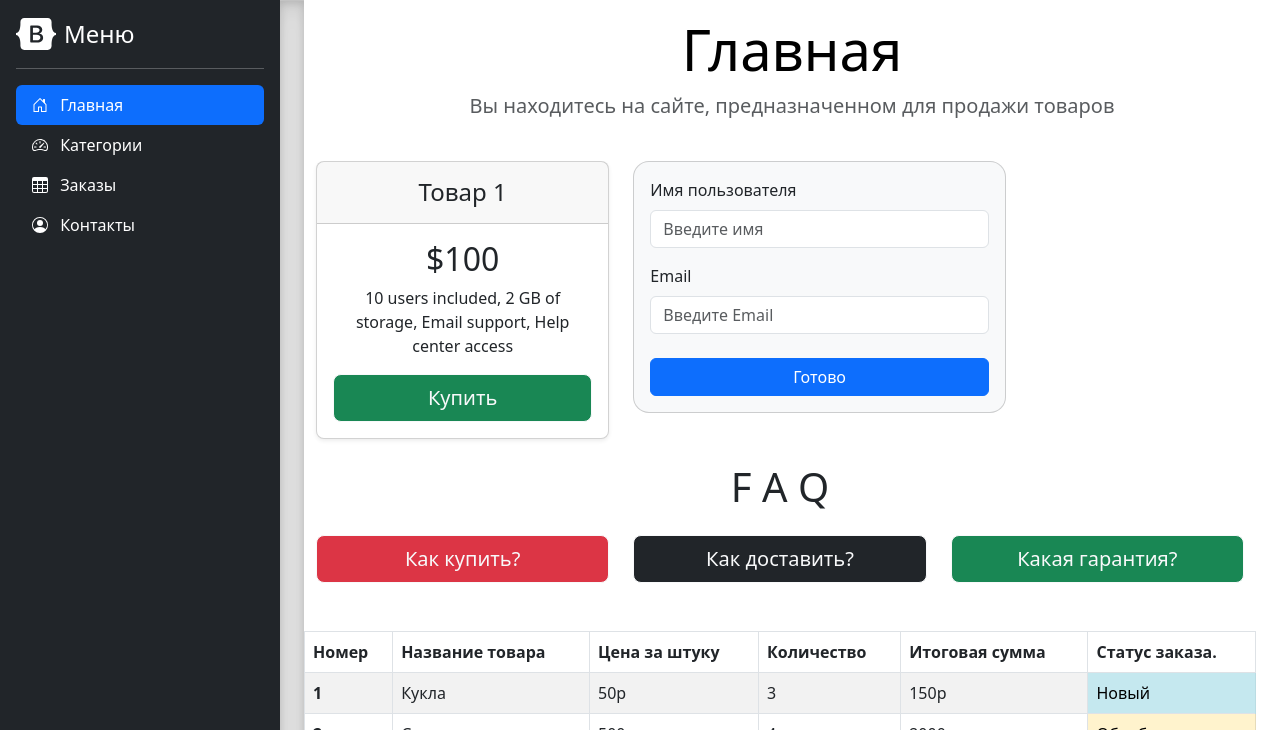
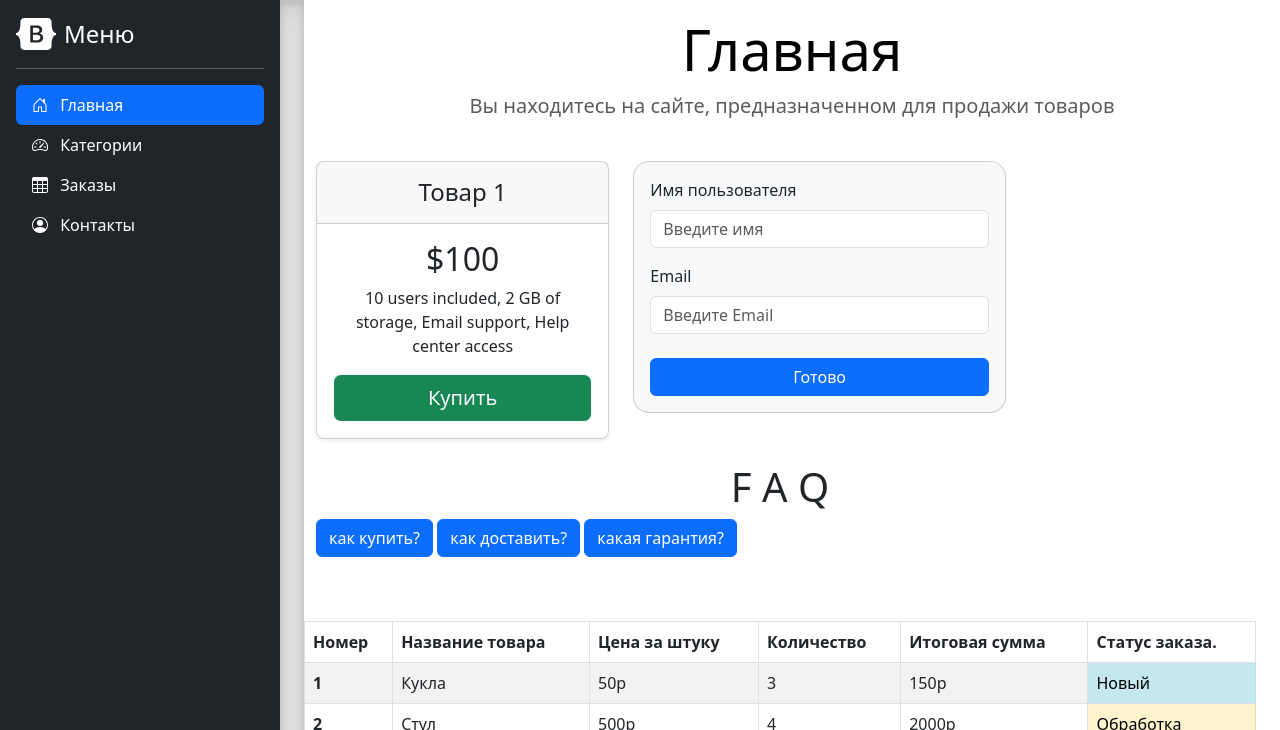
Before and after one commit to robineinbox/dz_19.1, a plain HTML site: page index.html in a window 1280 px wide. Shown: the top 730 px of the page. Drawn offline with nearby package versions, Linux system fonts and the light colour scheme.

Commit message:
file fixed

```diff
--- a/index.html
+++ b/index.html
@@ -306,40 +306,35 @@
             <div class="row">
                 <h1 class="text-center">F A Q</h1>
             </div>
-            <div class="row mt-3">
-                <div class="d-grid gap-2 col-4">
-                    <button class="btn btn-primary btn-lg bg-danger btn-outline-light" type="button"
-                            data-bs-toggle="collapse"
-                            data-bs-target="#multiCollapseExample1" aria-expanded="false"
-                            aria-controls="multiCollapseExample1">Как купить?
-                    </button>
-                    <div class="collapse multi-collapse" id="multiCollapseExample1">
+               <div class="row">
+  <div class="col-12">
+      <p>
+          <a class="btn btn-primary" data-bs-toggle="collapse" href="#collapseExample1" role="button"
+             aria-expanded="false" aria-controls="collapseExample1">
+              как купить?
+          </a>
+          <a class="btn btn-primary" data-bs-toggle="collapse" href="#collapseExample2" role="button"
+             aria-expanded="false" aria-controls="collapseExample2">
+              как доставить?
+          </a>
+          <a class="btn btn-primary" data-bs-toggle="collapse" href="#collapseExample3" role="button"
+             aria-expanded="false" aria-controls="collapseExample3">
+              какая гарантия?
+          </a>
+      </p>
+      <div class="collapse" id="collapseExample1">
           <div class="card card-body">
-                            Чтобы купить товар, нажмите кнопку "КУПИТЬ" и заполните форму
+              Lorem ipsum dolor sit amet, consectetur adipiscing elit, sed do eiusmod tempor incididunt ut labore et dolore magna aliqua. Ut enim ad minim veniam, quis nostrud exercitation ullamco laboris nisi ut aliquip ex ea commodo consequat. Duis aute irure dolor in reprehenderit in voluptate velit esse cillum dolore eu fugiat nulla pariatur. Excepteur sint occaecat cupidatat non proident, sunt in culpa qui officia deserunt mollit anim id est laborum.
           </div>
       </div>
-                </div>
-                <div class="d-grid gap-2 col-4 mx-auto">
-                    <button class="btn btn-primary btn-lg bg-dark btn-outline-light" type="button"
-                            data-bs-toggle="collapse"
-                            data-bs-target="#multiCollapseExample2" aria-expanded="false"
-                            aria-controls="multiCollapseExample2">Как доставить?
-                    </button>
-                    <div class="collapse multi-collapse" id="multiCollapseExample2">
+      <div class="collapse" id="collapseExample2">
           <div class="card card-body">
-                            Доставка осуществляется по всему миру
+              Lorem ipsum dolor sit amet, consectetur adipiscing elit, sed do eiusmod tempor incididunt ut labore et dolore magna aliqua. Ut enim ad minim veniam, quis nostrud exercitation ullamco laboris nisi ut aliquip ex ea commodo consequat. Duis aute irure dolor in reprehenderit in voluptate velit esse cillum dolore eu fugiat nulla pariatur. Excepteur sint occaecat cupidatat non proident, sunt in culpa qui officia deserunt mollit anim id est laborum.
           </div>
       </div>
-                </div>
-                <div class="d-grid gap-2 col-4 mx-auto">
-                    <button class="btn btn-primary btn-lg bg-success btn-outline-light" type="button"
-                            data-bs-toggle="collapse"
-                            data-bs-target="#multiCollapseExample3" aria-expanded="false"
-                            aria-controls="multiCollapseExample3">Какая гарантия?
-                    </button>
-                    <div class="collapse multi-collapse" id="multiCollapseExample3">
+      <div class="collapse" id="collapseExample3">
           <div class="card card-body">
-                            Мы - есть гарантия
+              Lorem ipsum dolor sit amet, consectetur adipiscing elit, sed do eiusmod tempor incididunt ut labore et dolore magna aliqua. Ut enim ad minim veniam, quis nostrud exercitation ullamco laboris nisi ut aliquip ex ea commodo consequat. Duis aute irure dolor in reprehenderit in voluptate velit esse cillum dolore eu fugiat nulla pariatur. Excepteur sint occaecat cupidatat non proident, sunt in culpa qui officia deserunt mollit anim id est laborum.
           </div>
       </div>
   </div>
```
Lines whose indentation alone changed are shown as unchanged.
